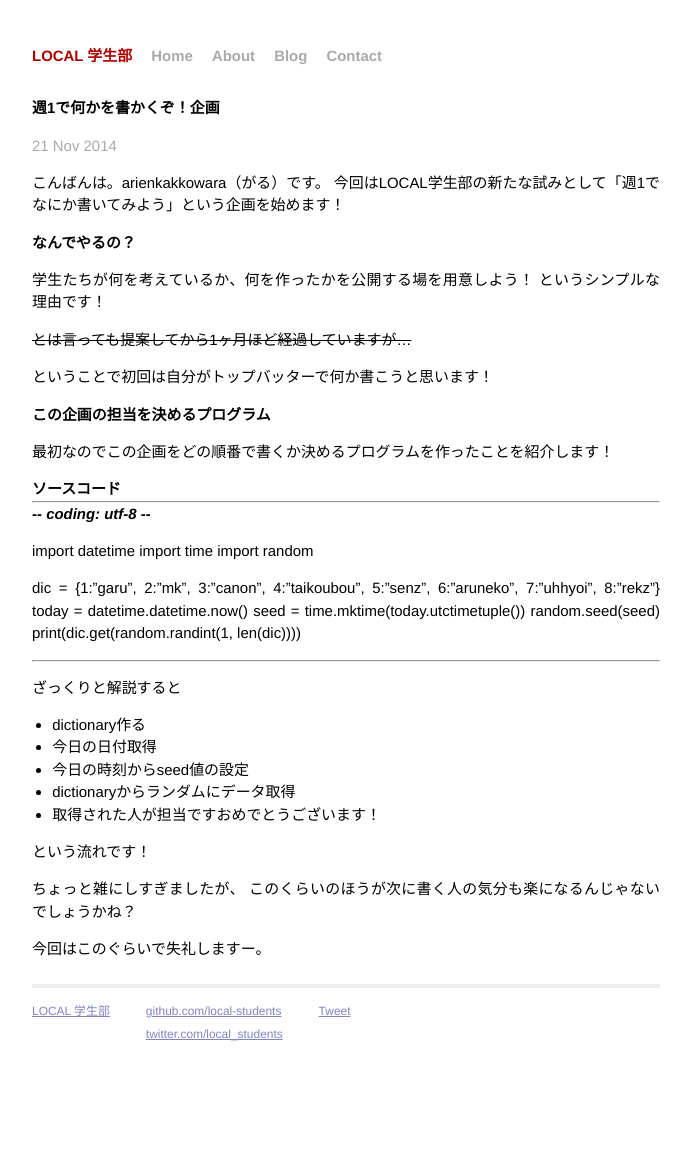
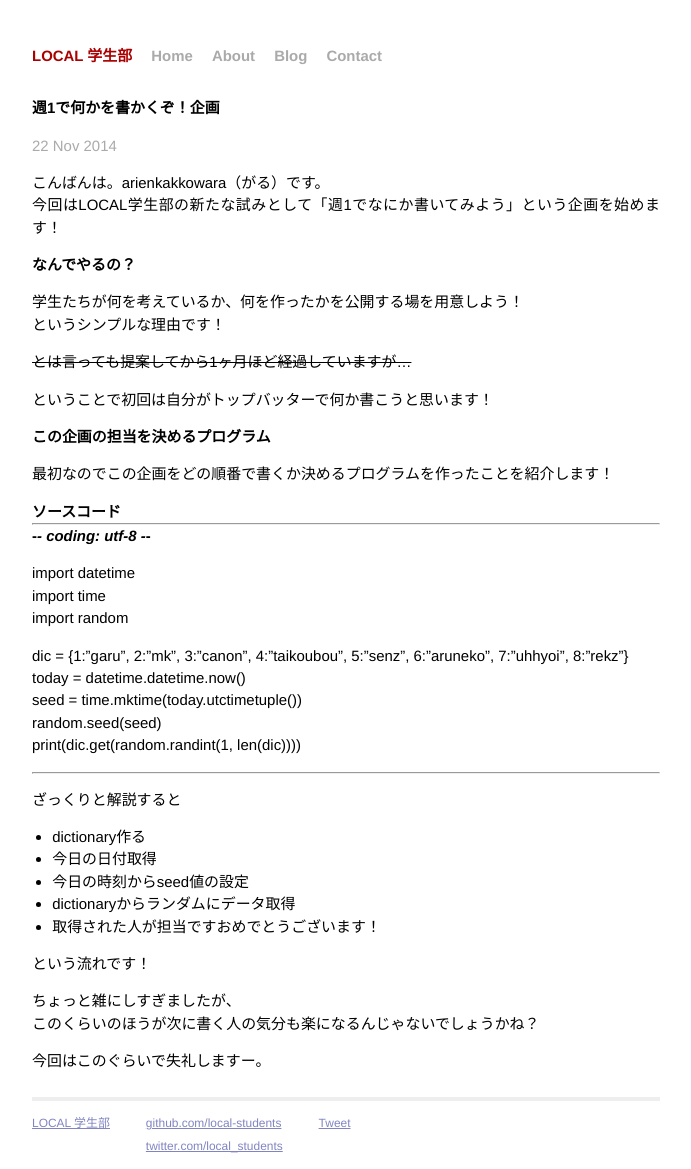
Before and after one commit to local-students/local-students.github.io, a Jekyll site: the page built from _posts/2014-11-22-doodling.markdown, in a window 1280 px wide. Shown: the whole page, without its empty margins (294-985 px from the left). Built offline with Jekyll 4.4.1, drawn with Linux system fonts in a browser that asks for light colours; Markdown is read by kramdown in place of the engine named in the settings; comment, search, counter and statistics services are not loaded; before the commit the page ends 1057 px from its top, so only the background shows below that.

Commit message:
Update 2014-11-22-doodling.markdown

```diff
--- a/_posts/2014-11-22-doodling.markdown
+++ b/_posts/2014-11-22-doodling.markdown
@@ -1,7 +1,7 @@
 ---
 layout: post
 title:  "週1で何かを書かくぞ！企画"
-date:   2014-11-21 20:53:00
+date:   2014-11-22 00:42:00
 categories: doodling
 ---
 
```
